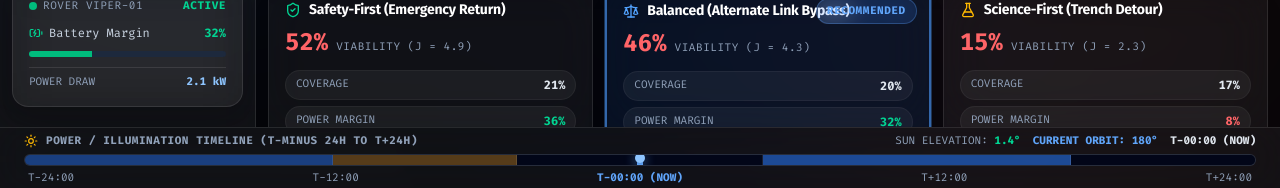
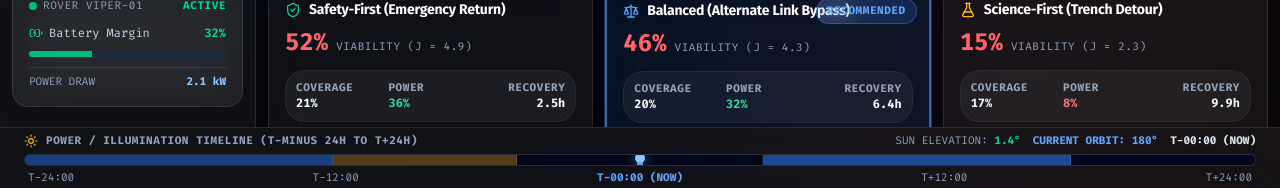
Before and after one commit to bravforcode/Nasa-hackathon-2026, a React (Vite) app: page / in a window 1280 px wide. Shown: the part 609-797 px from the top of the page. Built offline with nearby package versions, Linux system fonts and the light colour scheme; no server answers.

Commit message:
refactor(cards-nav): wire MetricLabel into RecoveryCards/TelemetryCards and token-bind BottomNavBar badge

```diff
--- a/src/components/BottomNavBar.tsx
+++ b/src/components/BottomNavBar.tsx
@@ -13,6 +13,7 @@ import {
   Layers
 } from 'lucide-react';
 import { NavigationTab } from '../types';
+import { StatusPill } from './ui';
 
 interface BottomNavBarProps {
   activeTab: NavigationTab;
@@ -57,9 +58,11 @@ export const BottomNavBar: React.FC<BottomNavBarProps> = ({
             <div className="relative flex items-center justify-center">
               {item.icon}
               {item.badge && (
-                <span className="absolute -top-1.5 -right-3 text-3xs px-1.5 py-0.2 rounded-full bg-emerald-500/20 text-emerald-400 font-mono font-bold">
-                  {item.badge}
-                </span>
+                <div className="absolute -top-2 -right-3.5">
+                  <StatusPill tone="success" className="py-0 px-1 font-mono text-[9px] min-h-0">
+                    {item.badge}
+                  </StatusPill>
+                </div>
               )}
             </div>
             <span className="font-mono text-3xs uppercase tracking-wider">
--- a/src/components/RecoveryCards.tsx
+++ b/src/components/RecoveryCards.tsx
@@ -6,7 +6,7 @@
 import React from 'react';
 import { ArrowRight, ShieldCheck, Scale, FlaskConical, Sliders } from 'lucide-react';
 import { PlanOption, RoutePlan } from '../types';
-import { Button, Card, StatusPill, AnimatedCounter } from './ui';
+import { Button, Card, StatusPill, MetricLabel, AnimatedCounter } from './ui';
 
 interface RecoveryCardsProps {
   plans: RoutePlan[];
@@ -123,24 +123,24 @@ export const RecoveryCards: React.FC<RecoveryCardsProps> = ({
                   </span>
                 </div>
 
-                {/* Metric Summary Rows */}
-                <div className="space-y-1.5 font-mono text-xs mb-3">
-                  <div className="flex justify-between items-center bg-white/5 border border-white/5 px-2.5 py-1.5 rounded-xl">
-                    <span className="text-slate-400 text-3xs uppercase">COVERAGE</span>
-                    <span className="font-bold text-slate-200">{plan.coveragePercent}%</span>
-                  </div>
-
-                  <div className="flex justify-between items-center bg-white/5 border border-white/5 px-2.5 py-1.5 rounded-xl">
-                    <span className="text-slate-400 text-3xs uppercase">POWER MARGIN</span>
-                    <span className={`font-bold ${plan.batteryMarginPercent >= 20 ? 'text-emerald-400' : 'text-red-400'}`}>
-                      {plan.batteryMarginPercent}%
-                    </span>
-                  </div>
-
-                  <div className="flex justify-between items-center bg-white/5 border border-white/5 px-2.5 py-1.5 rounded-xl">
-                    <span className="text-slate-400 text-3xs uppercase">RECOVERY TIME</span>
-                    <span className="font-bold text-slate-200">{plan.travelTimeHours}h (est.)</span>
-                  </div>
+                {/* Metric Summary Rows wired with MetricLabel */}
+                <div className="grid grid-cols-3 gap-2 font-mono mb-3 bg-white/5 border border-white/5 p-2.5 rounded-xl">
+                  <MetricLabel
+                    label="Coverage"
+                    value={`${plan.coveragePercent}%`}
+                    valueTone="neutral"
+                  />
+                  <MetricLabel
+                    label="Power"
+                    value={`${plan.batteryMarginPercent}%`}
+                    valueTone={plan.batteryMarginPercent >= 20 ? 'success' : 'destructive'}
+                  />
+                  <MetricLabel
+                    label="Recovery"
+                    value={`${plan.travelTimeHours}h`}
+                    valueTone="neutral"
+                    align="right"
+                  />
                 </div>
               </div>
 
--- a/src/components/TelemetryCards.tsx
+++ b/src/components/TelemetryCards.tsx
@@ -16,7 +16,7 @@ import {
   Navigation
 } from 'lucide-react';
 import { RelayNode } from '../types';
-import { Button, Card, StatusPill, AnimatedCounter } from './ui';
+import { Button, Card, StatusPill, MetricLabel, AnimatedCounter } from './ui';
 
 interface TelemetryCardsProps {
   coveragePercent: number;
@@ -216,14 +216,20 @@ export const TelemetryCards: React.FC<TelemetryCardsProps> = ({
                 <span>Excursion Telemetry</span>
                 <Navigation className="w-3.5 h-3.5 text-emerald-400" />
               </span>
-              <div className="space-y-2 text-xs font-mono">
-                <div className="flex justify-between items-center bg-white/5 p-2.5 rounded-xl border border-white/5">
-                  <span className="text-slate-400">Distance to Shelter</span>
-                  <span className="text-white font-bold">{distanceKm.toFixed(2)} km</span>
+              <div className="space-y-2 font-mono">
+                <div className="bg-white/5 p-2.5 rounded-xl border border-white/5">
+                  <MetricLabel
+                    label="Distance to Shelter"
+                    value={`${distanceKm.toFixed(2)} km`}
+                    valueTone="neutral"
+                  />
                 </div>
-                <div className="flex justify-between items-center bg-white/5 p-2.5 rounded-xl border border-white/5">
-                  <span className="text-slate-400">Surface Temp</span>
-                  <span className="text-blue-300 font-bold">-153 °C (120 K)</span>
+                <div className="bg-white/5 p-2.5 rounded-xl border border-white/5">
+                  <MetricLabel
+                    label="Surface Temp"
+                    value="-153 °C (120 K)"
+                    valueTone="accent"
+                  />
                 </div>
               </div>
               <div className="flex justify-end pt-1">
```
